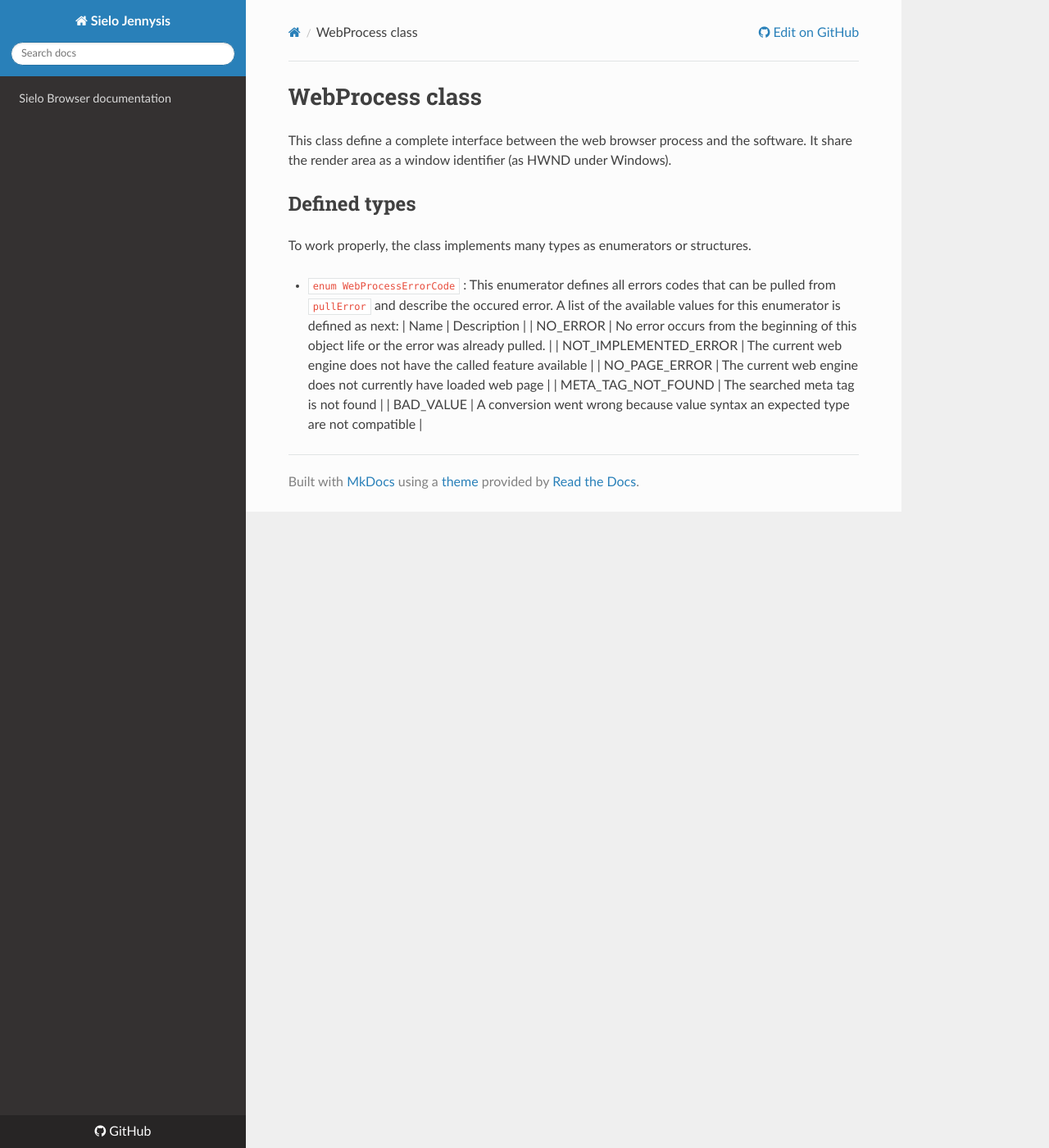
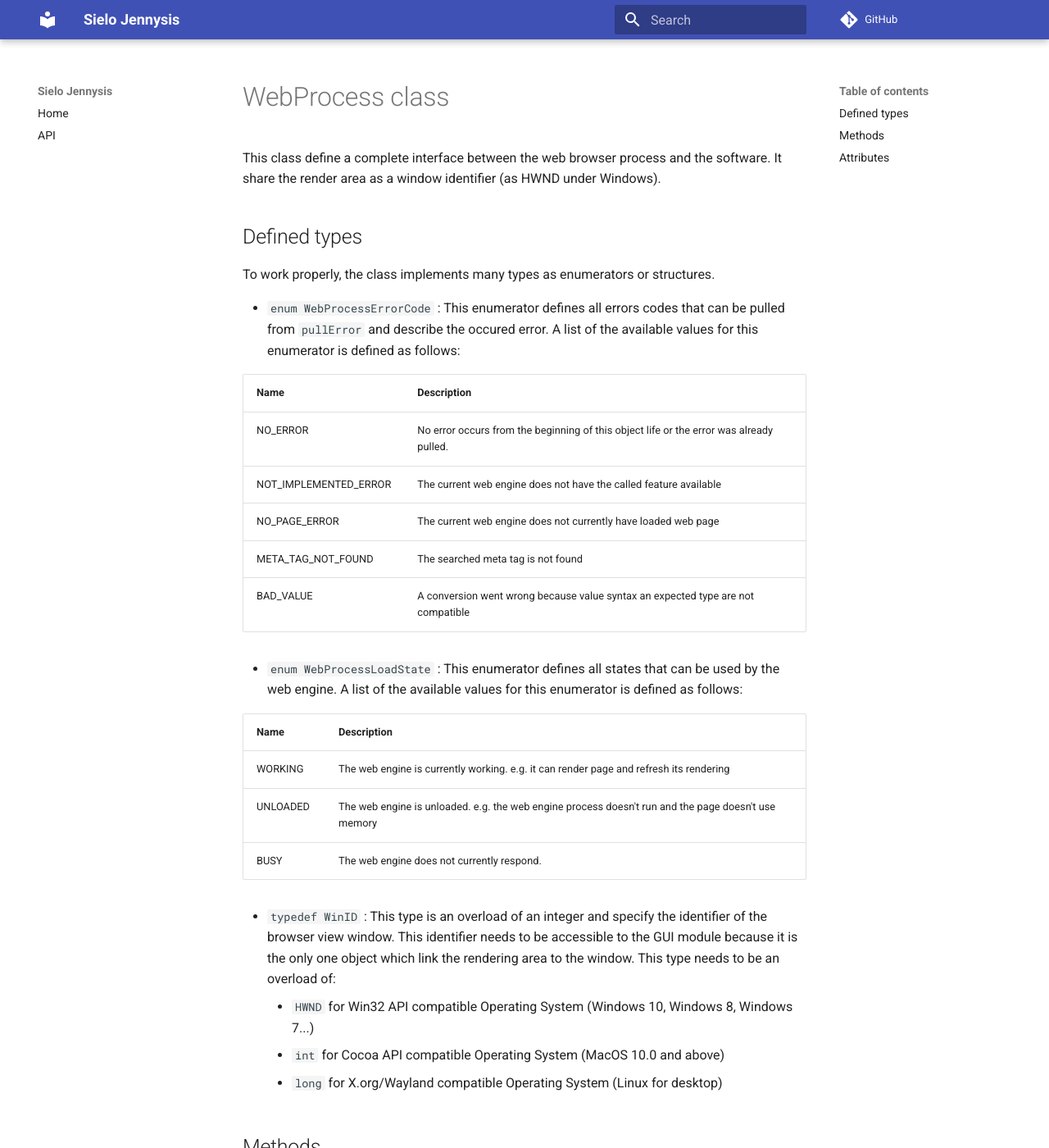
Before and after one commit to SieloBrowser/sielo-jennysis, an MkDocs documentation site: the page built from docs/API/WebEngine/WebProcess.md, in a window 1280 px wide and 1400 px high. Shown: the whole window at 82% size. Built offline with MkDocs 1.6.1 and Material for MkDocs 9.7.7, drawn with Linux system fonts in a browser that asks for light colours; nearby versions of some CDN libraries; comment, search, counter and statistics services are not loaded; old or Windows-style settings are respelled for this version of MkDocs; some of the changed text lies outside the part shown.

Commit message:
Update documentation

```diff
--- a/docs/API/WebEngine/WebProcess.md
+++ b/docs/API/WebEngine/WebProcess.md
@@ -9,10 +9,51 @@ Defined types
 
 To work properly, the class implements many types as enumerators or structures.
 
- * `enum WebProcessErrorCode` : This enumerator defines all errors codes that can be pulled from `pullError` and describe the occured error. A list of the available values for this enumerator is defined as next:
- | Name | Description |
- | NO_ERROR | No error occurs from the beginning of this object life or the error was already pulled. |
- | NOT_IMPLEMENTED_ERROR | The current web engine does not have the called feature available |
- | NO_PAGE_ERROR | The current web engine does not currently have loaded web page |
- | META_TAG_NOT_FOUND | The searched meta tag is not found |
- | BAD_VALUE | A conversion went wrong because value syntax an expected type are not compatible |
+ * <a name="error_code"></a>`enum WebProcessErrorCode` : This enumerator defines all errors codes that can be pulled from `pullError` and describe the occured error. A list of the available values for this enumerator is defined as follows:
+
+| Name                  | Description                                                                             |
+| --------------------- | --------------------------------------------------------------------------------------- |
+| NO_ERROR              | No error occurs from the beginning of this object life or the error was already pulled. |
+| NOT_IMPLEMENTED_ERROR | The current web engine does not have the called feature available                       |
+| NO_PAGE_ERROR         | The current web engine does not currently have loaded web page                          |
+| META_TAG_NOT_FOUND    | The searched meta tag is not found                                                      |
+| BAD_VALUE             | A conversion went wrong because value syntax an expected type are not compatible        |
+
+ * `enum WebProcessLoadState` : This enumerator defines all states that can be used by the web engine. A list of the available values for this enumerator is defined as follows:
+
+| Name     | Description                                                                                         |
+| -------- | --------------------------------------------------------------------------------------------------- |
+| WORKING  | The web engine is currently working. e.g. it can render page and refresh its rendering              |
+| UNLOADED | The web engine is unloaded. e.g. the web engine process doesn't run and the page doesn't use memory |
+| BUSY     | The web engine does not currently respond.                                                          |
+
+ * `typedef WinID` : This type is an overload of an integer and specify the identifier of the browser view window. This identifier needs to be accessible to the GUI module because it is the only one object which link the rendering area to the window. This type needs to be an overload of:
+     * `HWND` for Win32 API compatible Operating System (Windows 10, Windows 8, Windows 7...)
+     * `int` for Cocoa API compatible Operating System (MacOS 10.0 and above)
+     * `long` for X.org/Wayland compatible Operating System (Linux for desktop)
+
+Methods
+-------
+
+An object is a collection of methods and parameters used to make complex tasks. In this case, this object implements these methods:
+
+ * **Constructor**: This function create a new instance of this object.
+ * **Destructor**: This function destroy the current instance of the object and is called when the developper calls `delete <object name>` in C++.
+ * **`DevTools developerTools()`**: This function gives the developper tools client framework.
+ * **`WebProcessLoadState loadState() const`**: This function return the current web engine state.
+ * **`string metaValue(string name) const`**: This function give the value of a meta tag with as name `name`.
+ * **`ifstream pageCode() const`**: This function give an input flux (e.g. the flux can't be edited by the client) of the source code of loaded page.
+ * **`string pageTitle() const`**: This function give the current page title.
+ * **`WebProcessErrorCode pullError()`**: This function get the last appened error. If the last error was pulled or nothing append from the initializing of this object, this function returns `NO_ERROR`. See [error code section](#error_code) for more informations.
+ * **`WinID winID()`**: This function provides the window identifier to be given to the GUI module.
+
+Attributes
+----------
+
+Attributes sets up getter and setters for the object. These attributes are defined as follows:
+
+ * `WebPermissions permissions`: This attribute is a list of a permission allowed to a web page
+
+ * `WebFeatures features`: This attribute is a list of features supported by the web engine.
+
+**Note:** each web engine has its own features list. As a consequence, please read the documentation of this last to know what are available permissions.
--- a/mkdocs.yml
+++ b/mkdocs.yml
@@ -1,6 +1,7 @@
 site_name: Sielo Jennysis
-pages:
-- index.md
-theme: readthedocs
+nav:
+  - Home:                     index.md
+  - API:                 API/index.md
+theme: material
 repo_url: https://github.com/SieloBrowser/jennysis
 site_description: Modern and customizable web browser.
```
Also changed, not shown: docs/API/index.md (+6 -5 lines), docs/index.md (+1 -0 lines).
